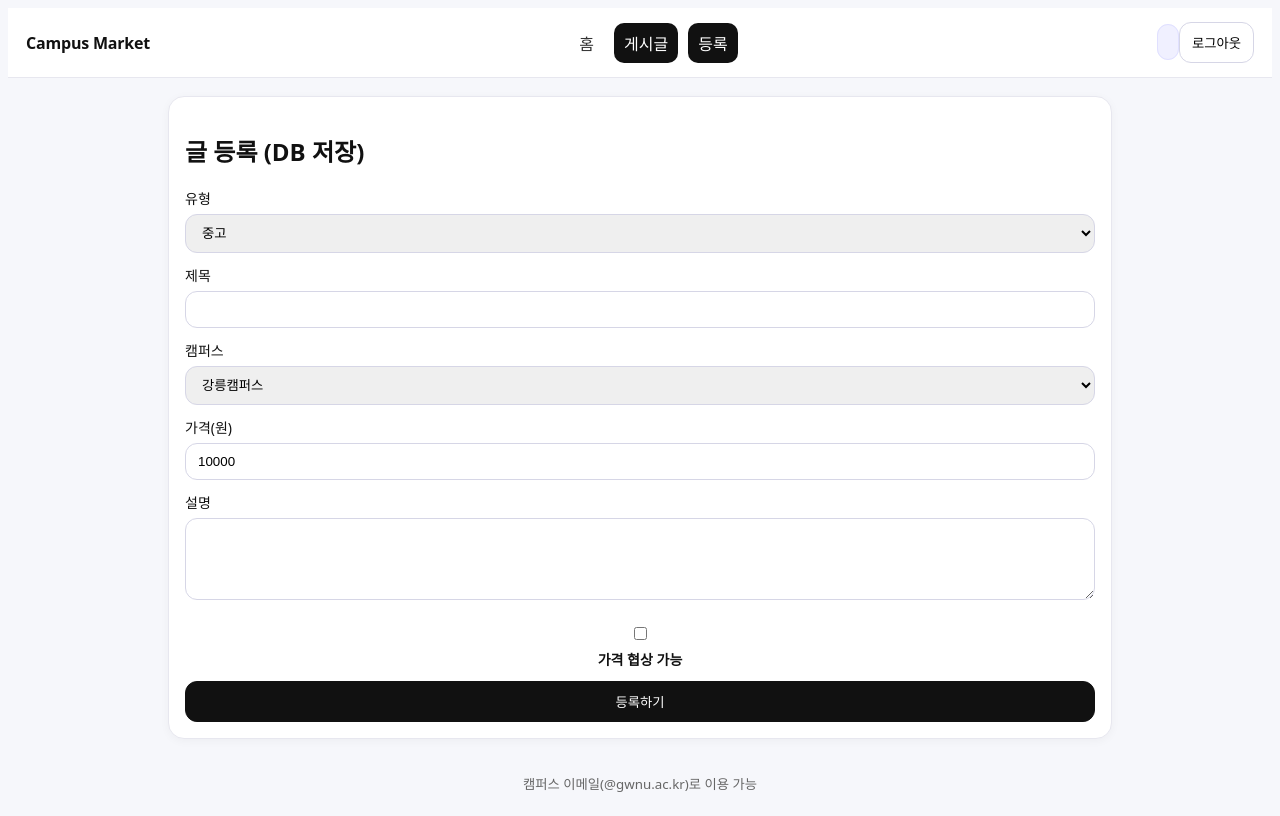
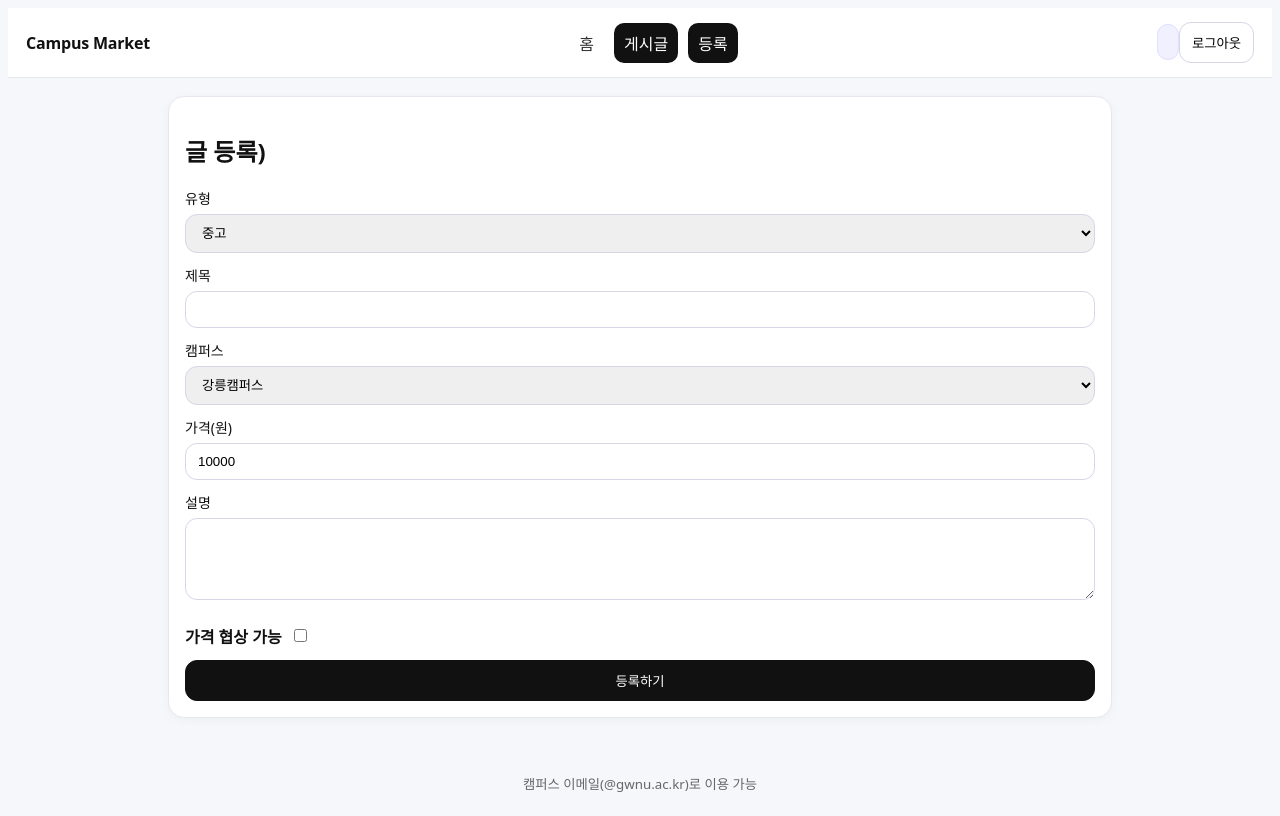
Before and after one commit to jimmychoi46/campus-groupbuy, a React (Vite) app: page /listings/new in a window 1280 px wide. Built offline with nearby package versions, Linux system fonts and the light colour scheme; sample sign-in values are in the browser's storage.

Commit message:
Refactor NewListing component layout and heading
Updated the heading and modified the layout for the negotiable price checkbox.

```diff
--- a/src/pages/NewListing.jsx
+++ b/src/pages/NewListing.jsx
@@ -55,7 +55,7 @@ export default function NewListing() {
 
   return (
     <div className="card">
-      <h2>글 등록 (DB 저장)</h2>
+      <h2>글 등록)</h2>
       <form className="form" onSubmit={submit}>
         <label>
           유형
@@ -102,15 +102,12 @@ export default function NewListing() {
           <textarea value={desc} onChange={(e) => setDesc(e.target.value)} rows={4} />
         </label>
 {type === "USED" && (
-          <div style={{ marginTop: 12 }}>
-            <label style={{ display: "flex", alignItems: "center", gap: 6 }}>
+  <div style={{ marginTop: 12, display: "flex", justifyContent: "flex-start", alignItems: "center" }}>
+    <span style={{ fontWeight: "bold", marginRight: 8 }}>가격 협상 가능</span>
      <input
        type="checkbox"
-                checked={negotiable}
-                onChange={(e) => setNegotiable(e.target.checked)}
+       checked={negotiable} onChange={(e) => setNegotiable(e.target.checked)}
        />
-              <b>가격 협상 가능</b>
-            </label>
   </div>
 )}
 
```
Lines whose indentation alone changed are shown as unchanged.
